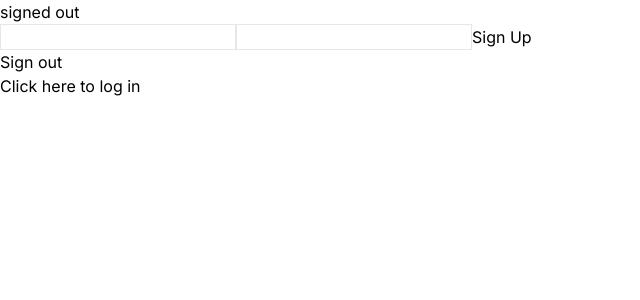
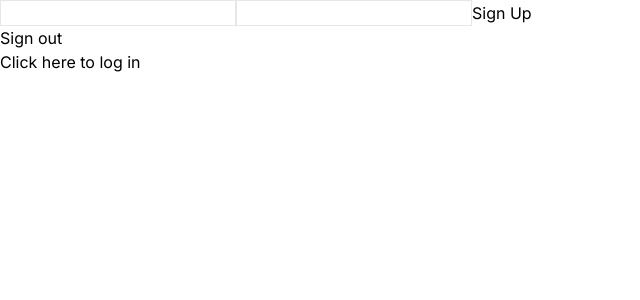
Before and after one commit to okezieuc/brain-cache, a Next.js app: page /auth in a window 1280 px wide. Shown: the top 300 px of the page, without its empty margins (0-640 px from the left). Built offline with nearby package versions, Linux system fonts and the light colour scheme; no server answers.

Commit message:
only signed in users should see saved items

```diff
--- a/src/app/auth/page.tsx
+++ b/src/app/auth/page.tsx
@@ -1,6 +1,6 @@
 "use client";
 
-import { useState, useContext } from "react";
+import { useState } from "react";
 import {
   getAuth,
   createUserWithEmailAndPassword,
@@ -8,7 +8,6 @@ import {
   signInWithEmailAndPassword,
 } from "firebase/auth";
 import firebaseApp from "@/utils/firebase";
-import UserContext from "@/utils/userContext";
 
 const auth = getAuth(firebaseApp);
 
@@ -16,8 +15,6 @@ export default function Login() {
   const [email, setEmail] = useState<string>("");
   const [password, setPassword] = useState<string>("");
   const [isSignUpPage, setIsSignUpPage] = useState(true);
-
-  const userData = useContext(UserContext);
 
   function signUp() {
     createUserWithEmailAndPassword(auth, email, password);
@@ -33,7 +30,6 @@ export default function Login() {
 
   return (
     <div>
-      {userData.user ? "logged in" : "signed out"}
       <div>
         <input
           type="text"
--- a/src/app/page.tsx
+++ b/src/app/page.tsx
@@ -1,6 +1,6 @@
 "use client";
 
-import { useEffect, useRef, useState } from "react";
+import { useContext, useEffect, useRef, useState } from "react";
 import firebaseApp from "@/utils/firebase";
 import { getDownloadURL, getStorage, ref, uploadBytes } from "firebase/storage";
 import { v4 as uuidv4 } from "uuid";
@@ -17,6 +17,8 @@ import BrainCacheEntry from "@/types/brainCacheEntry";
 import algoliasearch from "algoliasearch/lite";
 import { Hits, InstantSearch, SearchBox } from "react-instantsearch";
 import SearchHit from "@/components/searchHit";
+import UserContext from "@/utils/userContext";
+import { redirect } from "next/navigation";
 
 const searchClient = algoliasearch(
   "I63EDMMDFM",
@@ -35,6 +37,8 @@ export default function Home() {
     Array<BrainCacheEntry>
   >([]);
   const [searchMode, setSearchMode] = useState(false);
+
+  const { user, loading } = useContext(UserContext);
 
   const uploadImage = () => {
     const randomFileName: string = uuidv4();
@@ -85,6 +89,14 @@ export default function Home() {
 
     setStoredImageData(storedImageDataAccumulator);
   }
+
+  // redirect users who are not logged in to dashboard
+  useEffect(() => {
+    console.log(loading, user);
+    if (loading == false && user == null) {
+      redirect("/auth");
+    }
+  }, [loading]);
 
   return (
     <main>
```
